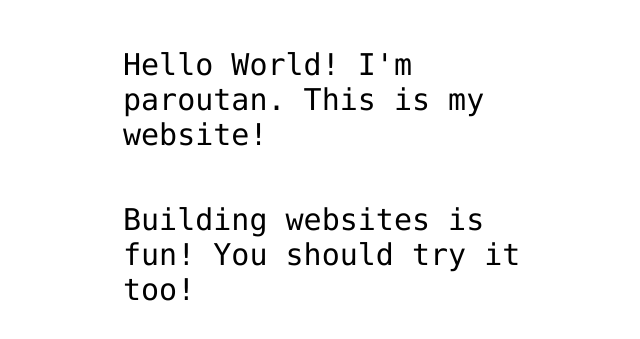
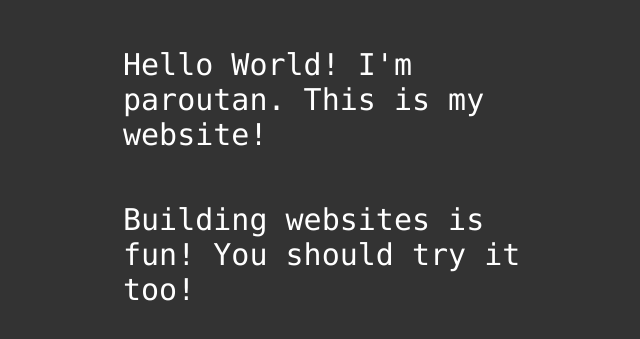
Before and after one commit to paroutan/paroutan.github.io, a plain HTML site: page index.html in a window 1280 px wide. Shown: the part 341-680 px from the top of the page, without its empty margins (317-957 px from the left). Drawn offline with Linux system fonts and the light colour scheme.

Commit message:
Changed colors
Made background dark and text white

```diff
--- a/styles.css
+++ b/styles.css
@@ -1,6 +1,8 @@
 * {
   margin:0px;
   padding:0px;
+  background: #333;
+  color: #fff;
 }
 
 #octocat {
```
